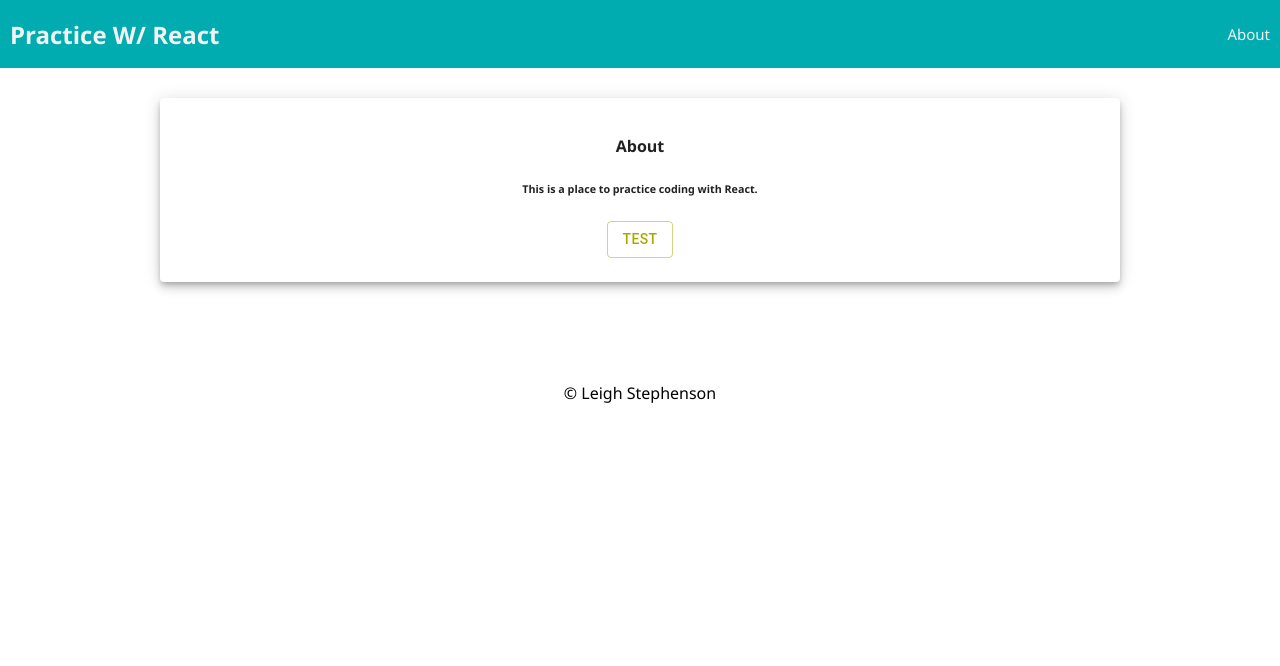
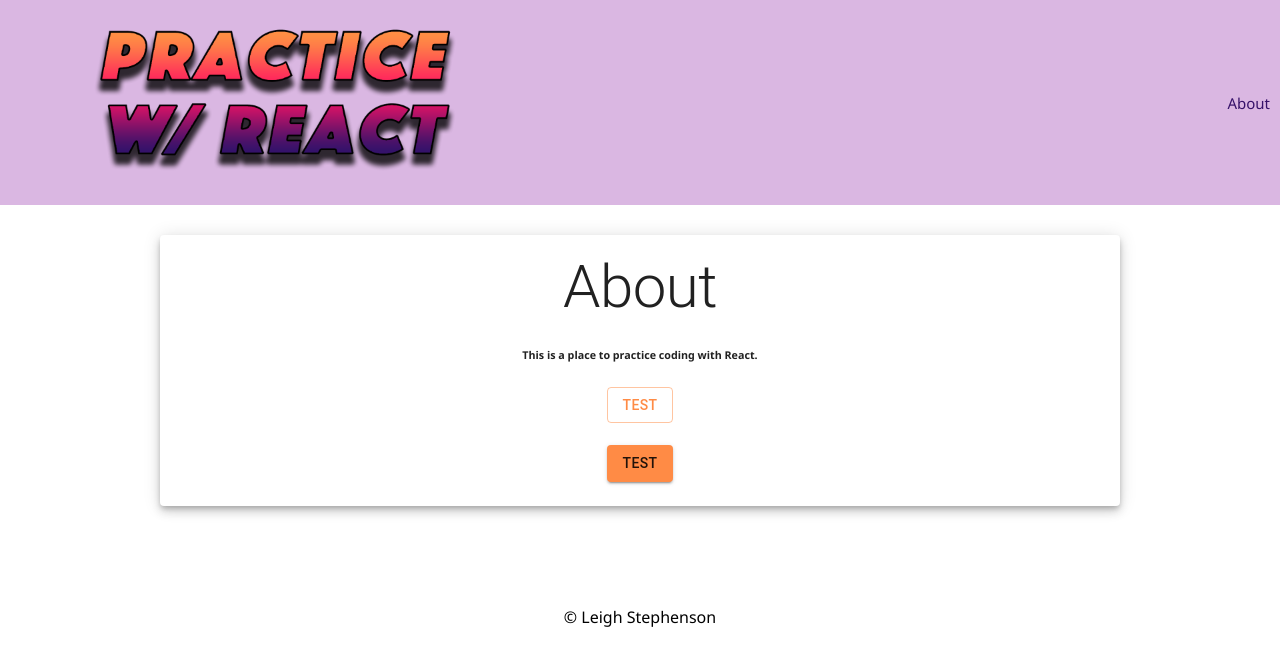
Before and after one commit to leighstephenson/practice-w-react, a React (Create React App) app: page /#/about in a window 1280 px wide. Shown: the top 666 px of the page. Built offline with nearby package versions, Linux system fonts and the light colour scheme; no server answers.

Commit message:
Added header image, edited theme

```diff
--- a/src/components/AboutPage/AboutPage.jsx
+++ b/src/components/AboutPage/AboutPage.jsx
@@ -1,5 +1,5 @@
 import React from 'react';
-import { Button, Card, CardContent } from '@mui/material';
+import { Button, Card, CardContent, Typography } from '@mui/material';
 
 // This is one of our simplest components
 // It doesn't have local state,
@@ -9,13 +9,21 @@ import { Button, Card, CardContent } from '@mui/material';
 function AboutPage() {
   return (
     <center>
-      <Card sx={{ width: '75%', boxShadow: 6,}}>
+      <Card sx={{ width: '75%', boxShadow: 6, }}>
         <CardContent>
-        <h4> About </h4>
-        <h6> This is a place to practice coding with React. </h6>
-        <Button className="btn" variant="outlined">
-          Test
-        </Button>
+          <Typography variant="h2"> About </Typography>
+          <h6> This is a place to practice coding with React. </h6>
+
+          <Button variant="outlined">
+            Test
+          </Button>
+
+          <br /> <br />
+
+          <Button variant="contained">
+            Test
+          </Button>
+
         </CardContent>
       </Card>
     </center>
--- a/src/components/App/App.jsx
+++ b/src/components/App/App.jsx
@@ -35,13 +35,16 @@ function App() {
   const theme = createTheme({
     palette: {
       primary: {
-        main: '#A8A900',
+        main: '#ff8b45',
       },
       secondary: {
         main: '#C70039'
       },
     }
   }); // End theme
+
+  // logo gradient colors: orange #ff8b45 pink #ff2f5b purple #591269 blue #36126a
+
 
   return (
     <ThemeProvider theme={theme}>
--- a/src/components/Nav/Nav.css
+++ b/src/components/Nav/Nav.css
@@ -5,7 +5,7 @@
   align-items: center;
 
   margin: 0 0 30px;
-  background-color: #00acb0;
+  background-color: #dab7e2;
   overflow: hidden;
 }
 
@@ -20,11 +20,11 @@
   padding-left: 10px;
   margin: 0;
 }
-
+/*orange #ff8b45 pink #ff2f5b purple #591269 blue #36126a */
 .navLink {
   display: inline-block;
-  color: #f2f2f2;
-  background-color: #00acb0;
+  color: #36126a;
+  background-color: #dab7e2;
   text-align: center;
   padding: 24px 10px;
   text-decoration: none;
@@ -38,5 +38,6 @@
 }
 
 .navLink:hover {
-  background-color: #008183;
+  background-color: #ff2f5b;
+  font-weight: bold;
 }
--- a/src/components/Nav/Nav.jsx
+++ b/src/components/Nav/Nav.jsx
@@ -10,7 +10,8 @@ function Nav() {
   return (
     <div className="nav">
       <Link to="/home">
-        <h2 className="nav-title">Practice W/ React</h2>
+      <img src="./practice-w-react-logo.png" className="navImg" alt="Practice W/ React" width="50%" height="50%" style={{maxWidth: 1100,}}  />
+
       </Link>
       <div>
         {/* If no user is logged in, show these links */}
@@ -29,7 +30,7 @@ function Nav() {
             </Link>
 
             <Link className="navLink" to="/info">
-              Info Page
+              Info
             </Link>
 
             <LogOutButton className="navLink" />
```
Also changed, not shown: public/practice-w-react-logo.png (added).
